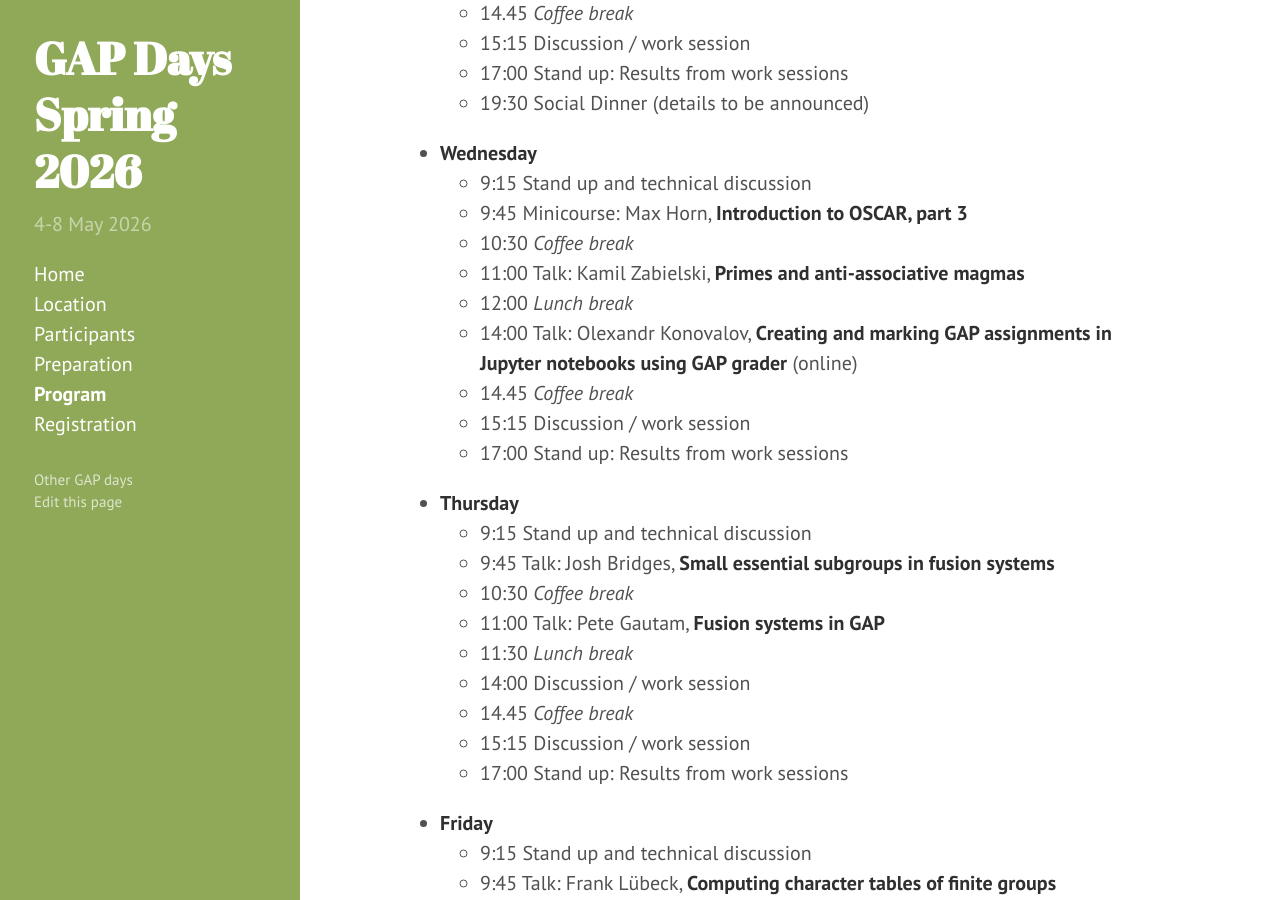
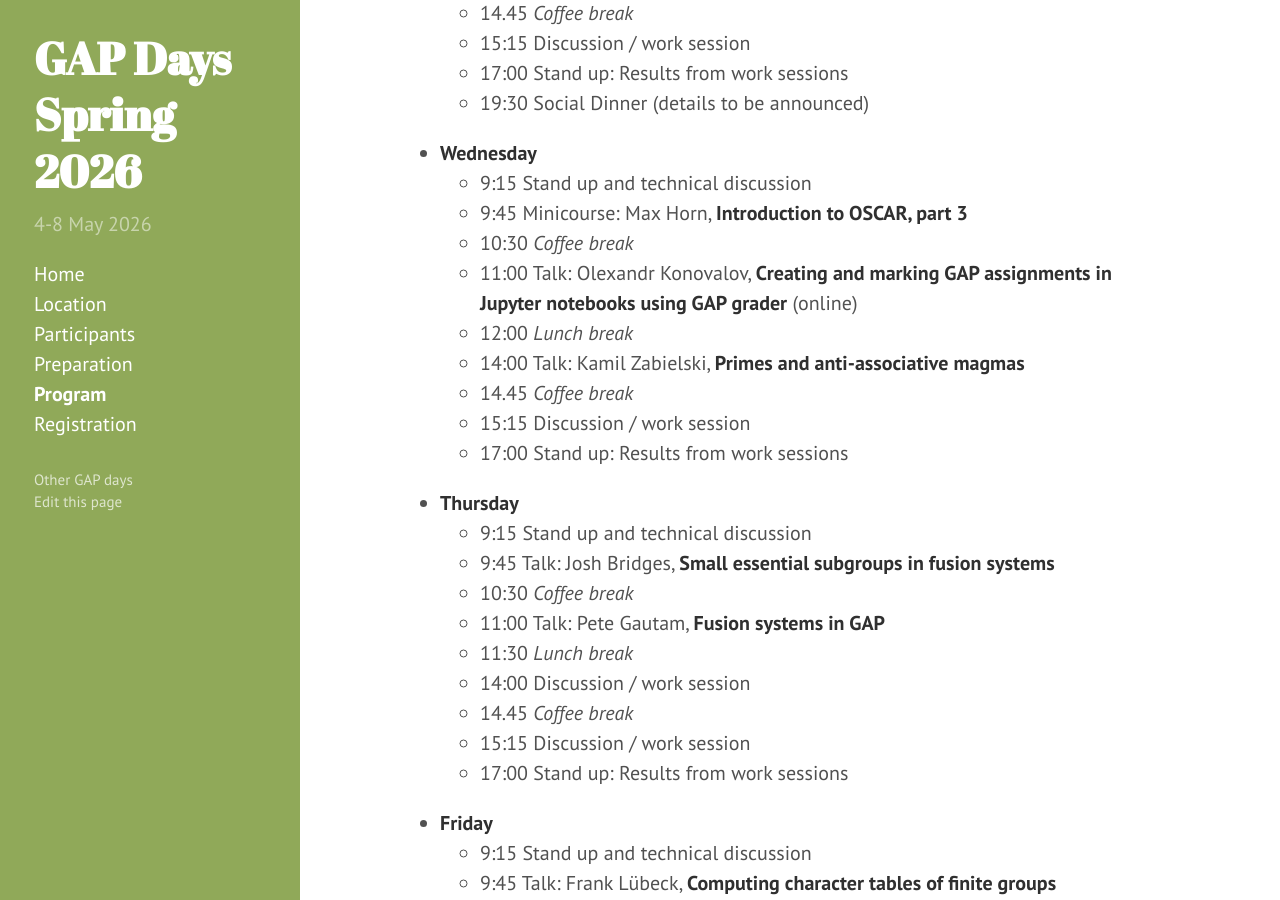
Before and after one commit to gapdays/gapdays2026-spring, a Jekyll site: the page built from program.md, in a window 1280 px wide and 900 px high, scrolled down 1020 px. Built offline with Jekyll 4.4.1, drawn with Linux system fonts in a browser that asks for light colours.

```diff
--- a/program.md
+++ b/program.md
@@ -44,9 +44,9 @@ All talks should be at most 40 minutes (including questions).
   -  9:15 Stand up and technical discussion
   -  9:45 Minicourse: Max Horn, **Introduction to OSCAR, part 3**
   - 10:30 *Coffee break*
-  - 11:00 Talk: Kamil Zabielski, **Primes and anti-associative magmas**
+  - 11:00 Talk: Olexandr Konovalov, **Creating and marking GAP assignments in Jupyter notebooks using GAP grader** (online)
   - 12:00 *Lunch break*
-  - 14:00 Talk: Olexandr Konovalov, **Creating and marking GAP assignments in Jupyter notebooks using GAP grader** (online)
+  - 14:00 Talk: Kamil Zabielski, **Primes and anti-associative magmas**
   - 14.45 *Coffee break*
   - 15:15 Discussion / work session
   - 17:00 Stand up: Results from work sessions
```
